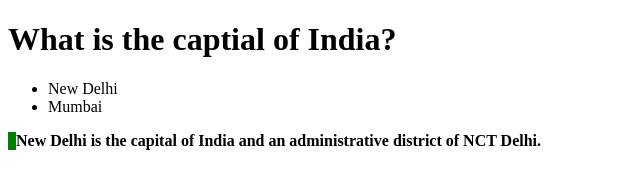
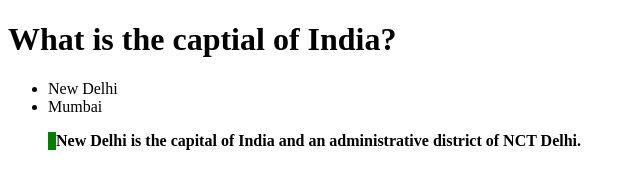
Before and after one commit to acciojob/trivia-2001sree, a website: page main.html in a window 1280 px wide. Shown: the whole page, without its empty margins (0-640 px from the left). Drawn offline with Linux system fonts and the light colour scheme.

Commit message:
created a submission

```diff
--- a/main.html
+++ b/main.html
@@ -15,10 +15,11 @@
 		<li>New Delhi</li>
 		<li>Mumbai</li>
 	</ul>
-	<blockquote cite="https://en.wikipedia.org/wiki/New_Delhi"></blockquote>
-	<p><b>New Delhi is the capital of India and an administrative district of NCT Delhi.</b></p>
+	<blockquote cite="https://en.wikipedia.org/wiki/New_Delhi">
+		<b>New Delhi is the capital of India and an administrative district of NCT Delhi.</b>
+	</blockquote>
 	<style>
-		p {
+		blockquote {
 	border-left: 8px solid green
 	}
 	</style>
```
